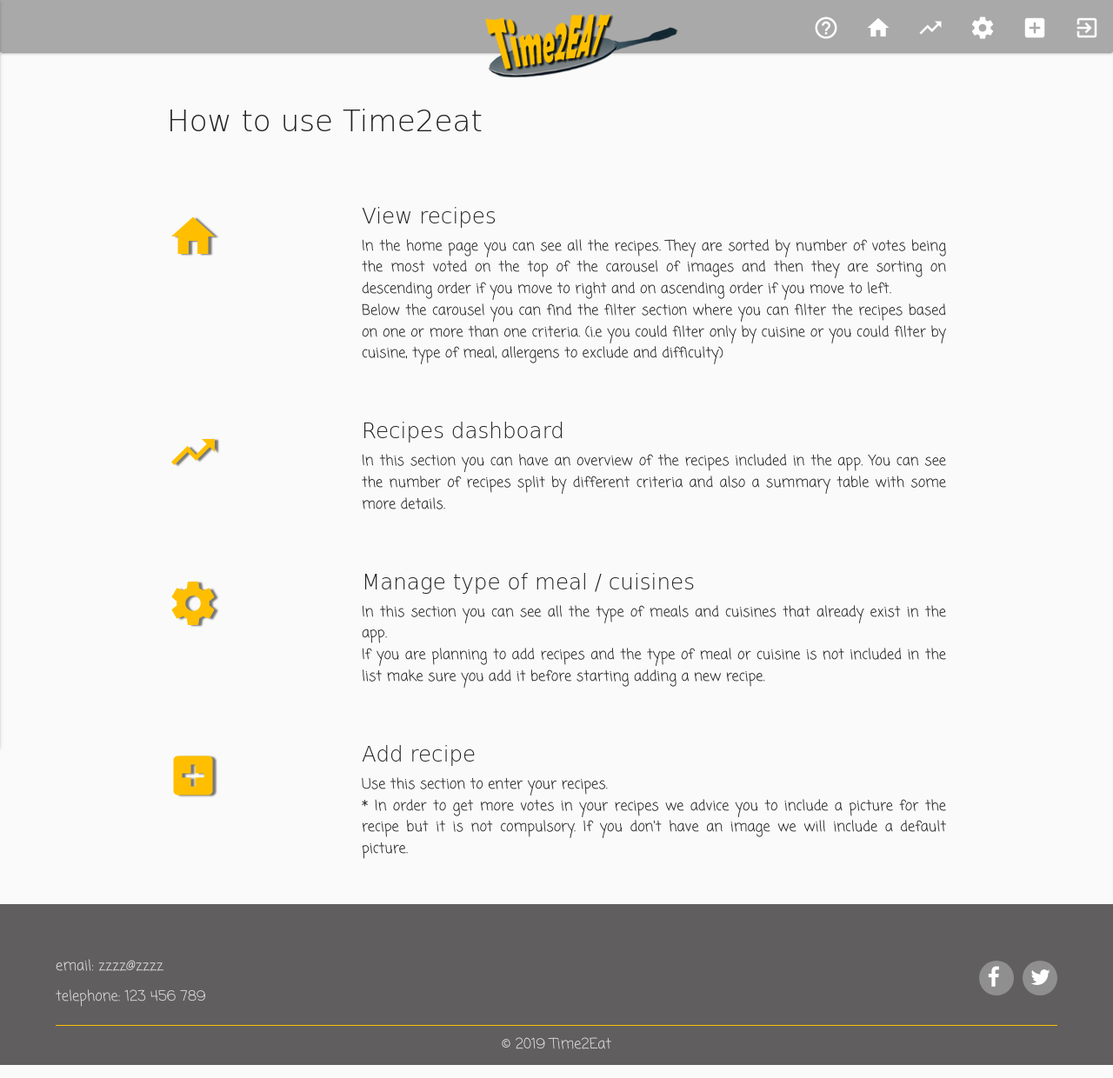
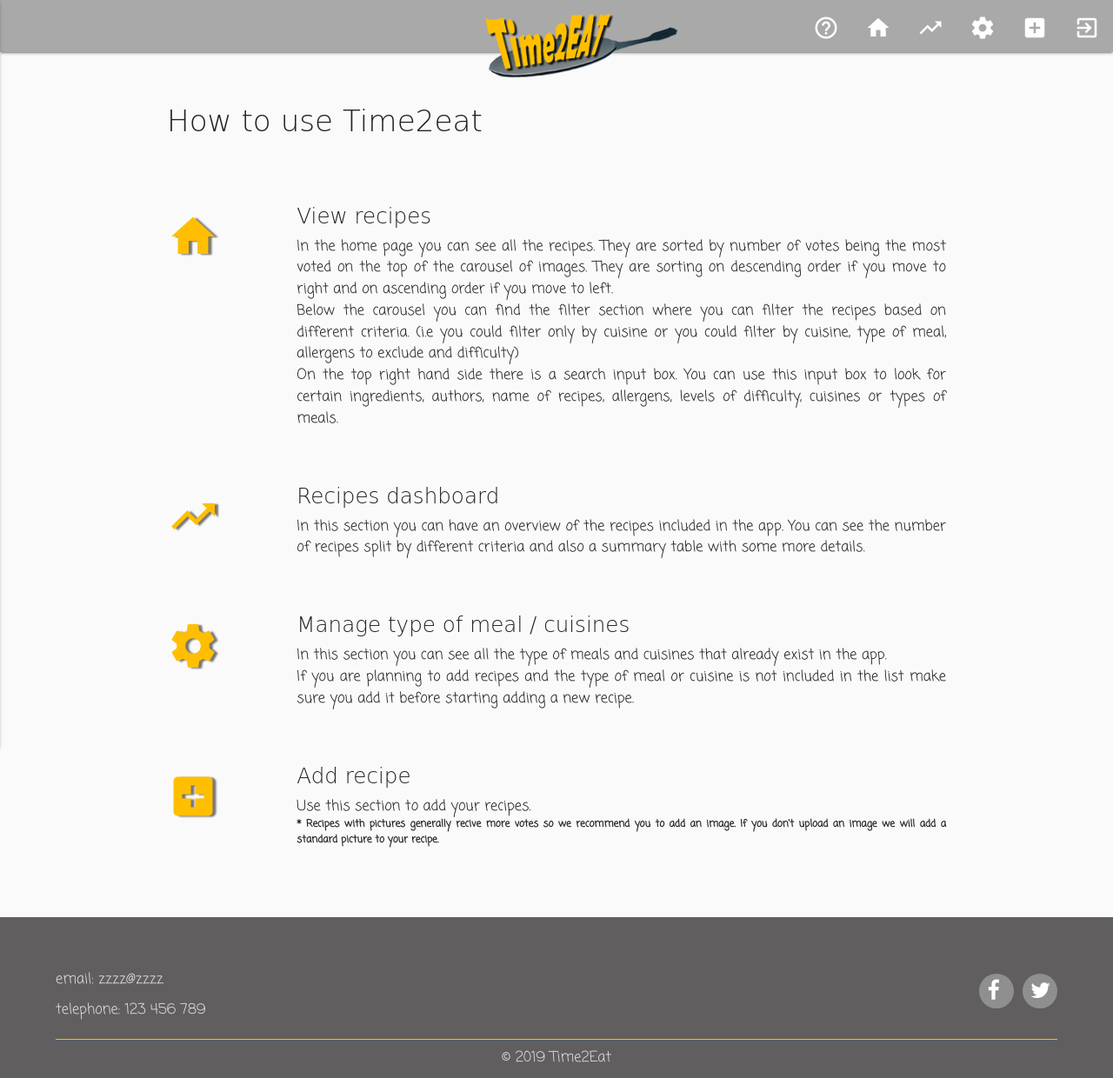
Before and after one commit to elenasacristan/CookBook, a Flask app: page /tips in a window 1280 px wide. Shown: the whole page at 87% size. Run offline with Flask 2, Linux system fonts and the light colour scheme; data that the repository does not hold is empty; some libraries are stand-ins or nearby versions; some web fonts are replaced.

Commit message:
improved resposive design for tips page

```diff
--- a/static/css/styles.css
+++ b/static/css/styles.css
@@ -332,7 +332,11 @@
 
 .img_view_recipe {
   width: 100%;
+  width: 100%;
   padding-bottom: 30px;
+  background-color: white;
+  padding: 15px;
+  box-shadow: 2px 2px 4px #777777;
 }
 
 .fa-star {
@@ -562,8 +566,17 @@
   margin-top: 20px;
 }
 
+.tips {
+  margin-bottom: 80px;
+}
+
 .tips p {
   text-align: justify;
+}
+
+.note {
+  font-size: 0.7em;
+  font-weight: 600;
 }
 
 .tips .row {
--- a/templates/tips.html
+++ b/templates/tips.html
@@ -9,34 +9,36 @@
         </div>
     </div>
     <div class="row">
-        <div class="col s1">
+        <div class="col m1 l1 hide-on-small-only">
             <i class="material-icons ">home</i>
         </div>
-        <div class="col offset-s2 s9">
+        <div class="col offset-m2 m9 offset-l1 l10">
             <h5>View recipes</h5>
             <p>In the home page you can see all the recipes. They are sorted by number of votes being the most voted on
-                the top of the carousel of images and then they are sorting on descending order if you move to right and
+                the top of the carousel of images. They are sorting on descending order if you move to right and
                 on ascending order if you move to left. </p>
-            <p>Below the carousel you can find the filter section where you can filter the recipes based on one or more
-                than one criteria. (i.e you could filter only by cuisine or you could filter by cuisine, type of meal,
+            <p>Below the carousel you can find the filter section where you can filter the recipes based on different
+                criteria. (i.e you could filter only by cuisine or you could filter by cuisine, type of meal,
                 allergens to exclude and difficulty)</p>
+            <p>On the top right hand side there is a search input box. You can use this input box to look for certain
+                ingredients, authors, name of recipes, allergens, levels of difficulty, cuisines or types of meals.</p>
         </div>
     </div>
     <div class="row">
-        <div class="col s1">
+        <div class="col m1 l1 hide-on-small-only">
             <i class="material-icons">trending_up</i>
         </div>
-        <div class="col offset-s2 s9">
+        <div class="col offset-m2 m9 offset-l1 l10">
             <h5>Recipes dashboard</h5>
             <p>In this section you can have an overview of the recipes included in the app. You can see the number of
                 recipes split by different criteria and also a summary table with some more details.</p>
         </div>
     </div>
     <div class="row">
-        <div class="col s1">
+        <div class="col m1 l1 hide-on-small-only">
             <i class="material-icons">settings</i>
         </div>
-        <div class="col offset-s2 s9">
+        <div class="col offset-m2 m9 offset-l1 l10">
             <h5>Manage type of meal / cuisines</h5>
             <p>In this section you can see all the type of meals and cuisines that already exist in the app.</p>
             <p> If you are
@@ -45,14 +47,14 @@
         </div>
     </div>
     <div class="row">
-        <div class="col s1">
+        <div class="col m1 l1 hide-on-small-only">
             <i class="material-icons">add_box</i>
         </div>
-        <div class="col offset-s2 s9">
+        <div class="col offset-m2 m9 offset-l1 l10">
             <h5>Add recipe</h5>
-            <p>Use this section to enter your recipes.</p>
-            <p>* In order to get more votes in your recipes we advice you to include a picture for the recipe but it is
-                not compulsory. If you don't have an image we will include a default picture.</p>
+            <p>Use this section to add your recipes.</p>
+            <p class="note">* Recipes with pictures generally recive more votes so we recommend you to add an image. If
+                you don't upload an image we will add a standard picture to your recipe.</p>
         </div>
     </div>
 </div>
```
